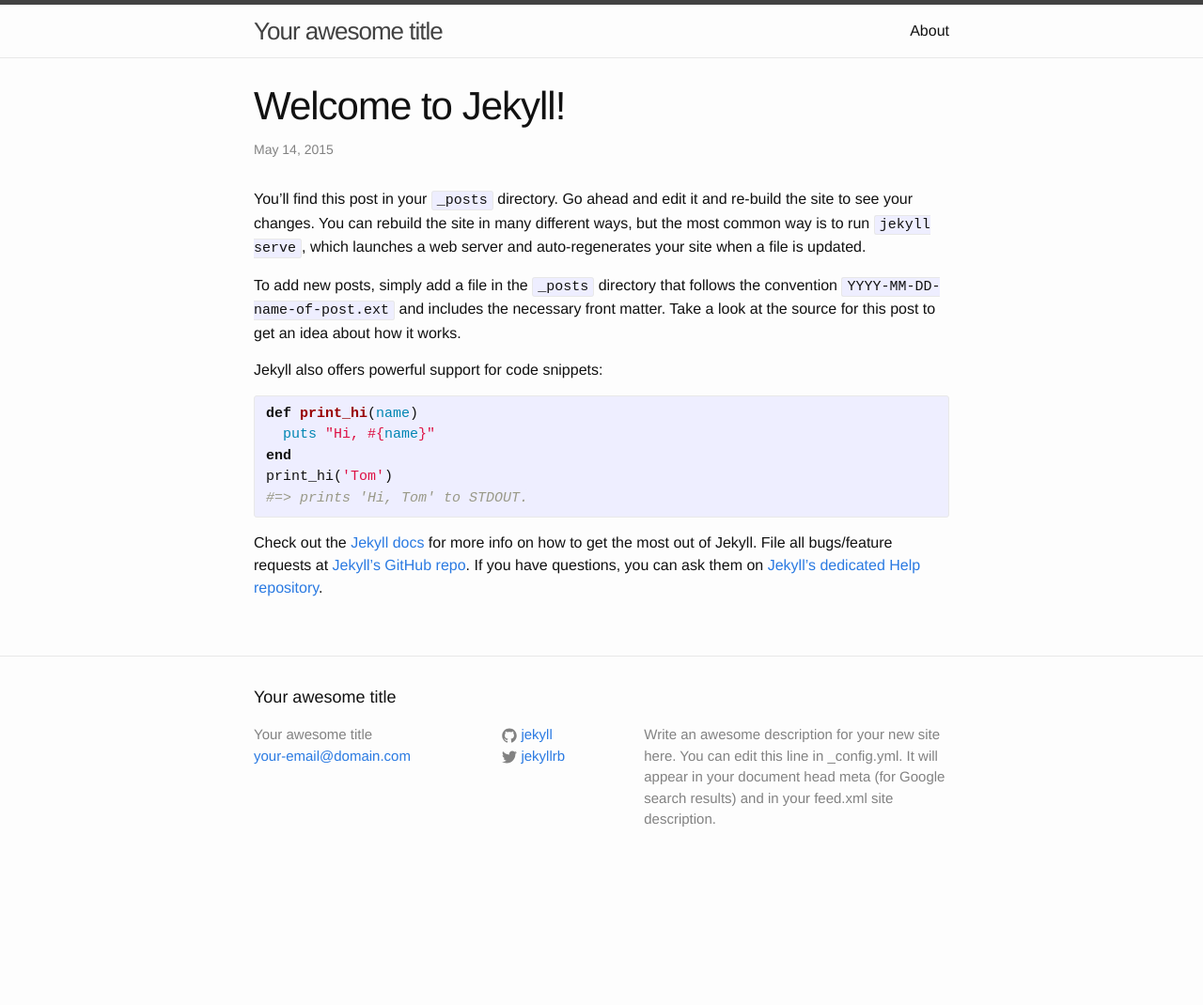
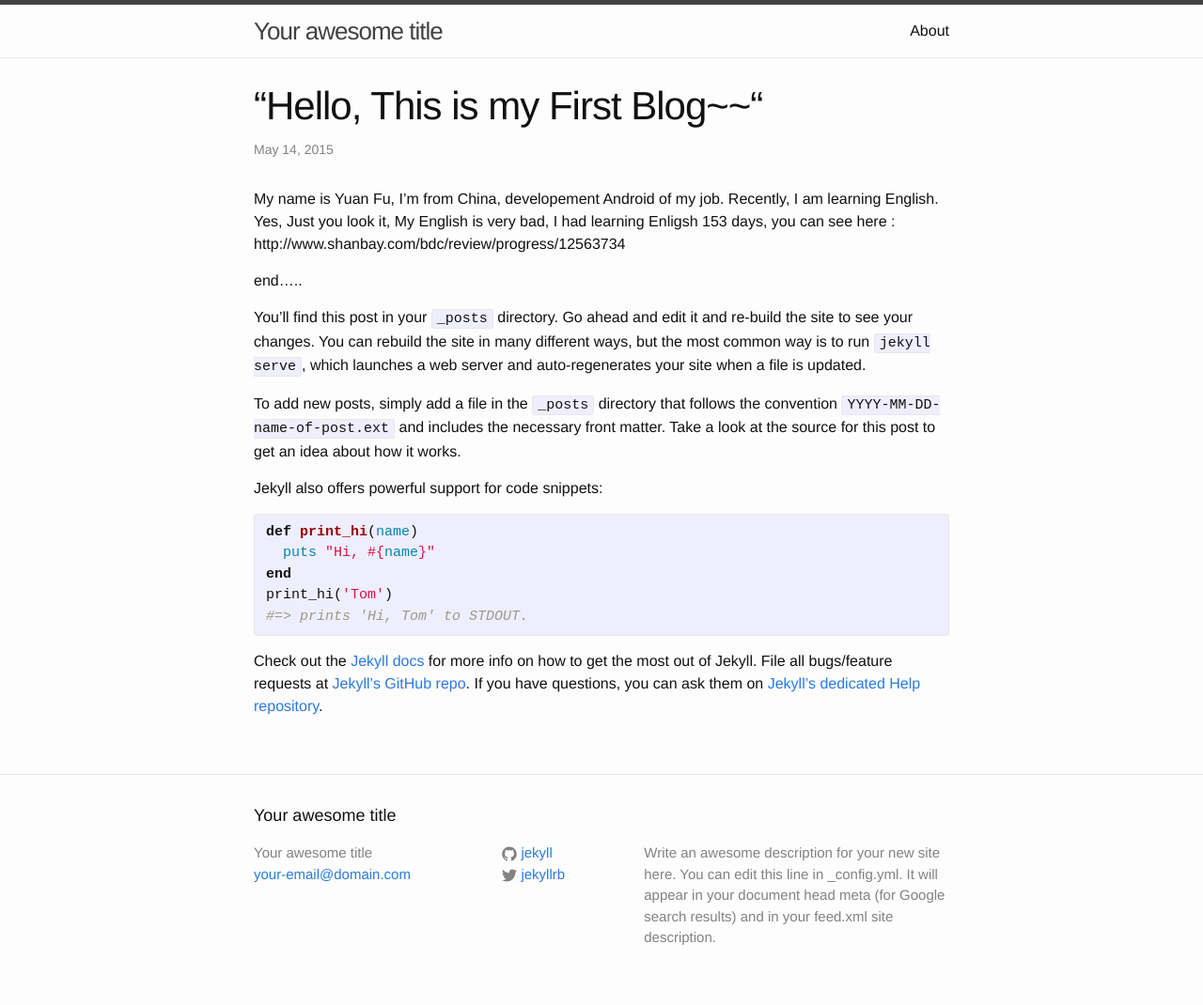
Before and after one commit to MrFuFuFu/mrfufufu.github.io, a Jekyll site: the page built from _posts/2015-05-14-welcome-to-jekyll.markdown, in a window 1280 px wide. Shown: the whole page at 94% size. Built offline with Jekyll 4.4.1, drawn with Linux system fonts in a browser that asks for light colours; before the commit the page ends 944 px from its top, so only the background shows below that.

Commit message:
my first blog

```diff
--- a/_posts/2015-05-14-welcome-to-jekyll.markdown
+++ b/_posts/2015-05-14-welcome-to-jekyll.markdown
@@ -1,9 +1,13 @@
 ---
 layout: post
-title:  "Welcome to Jekyll!"
+title:  “Hello, This is my First Blog~~“
 date:   2015-05-14 11:07:36
 categories: jekyll update
 ---
+My name is Yuan Fu, I’m from China, developement Android of my job. Recently, I am learning English. Yes, Just you look it, My English is very bad, I had learning Enligsh 153 days, you can see here : http://www.shanbay.com/bdc/review/progress/12563734
+
+end…..
+
 You’ll find this post in your `_posts` directory. Go ahead and edit it and re-build the site to see your changes. You can rebuild the site in many different ways, but the most common way is to run `jekyll serve`, which launches a web server and auto-regenerates your site when a file is updated.
 
 To add new posts, simply add a file in the `_posts` directory that follows the convention `YYYY-MM-DD-name-of-post.ext` and includes the necessary front matter. Take a look at the source for this post to get an idea about how it works.
```
